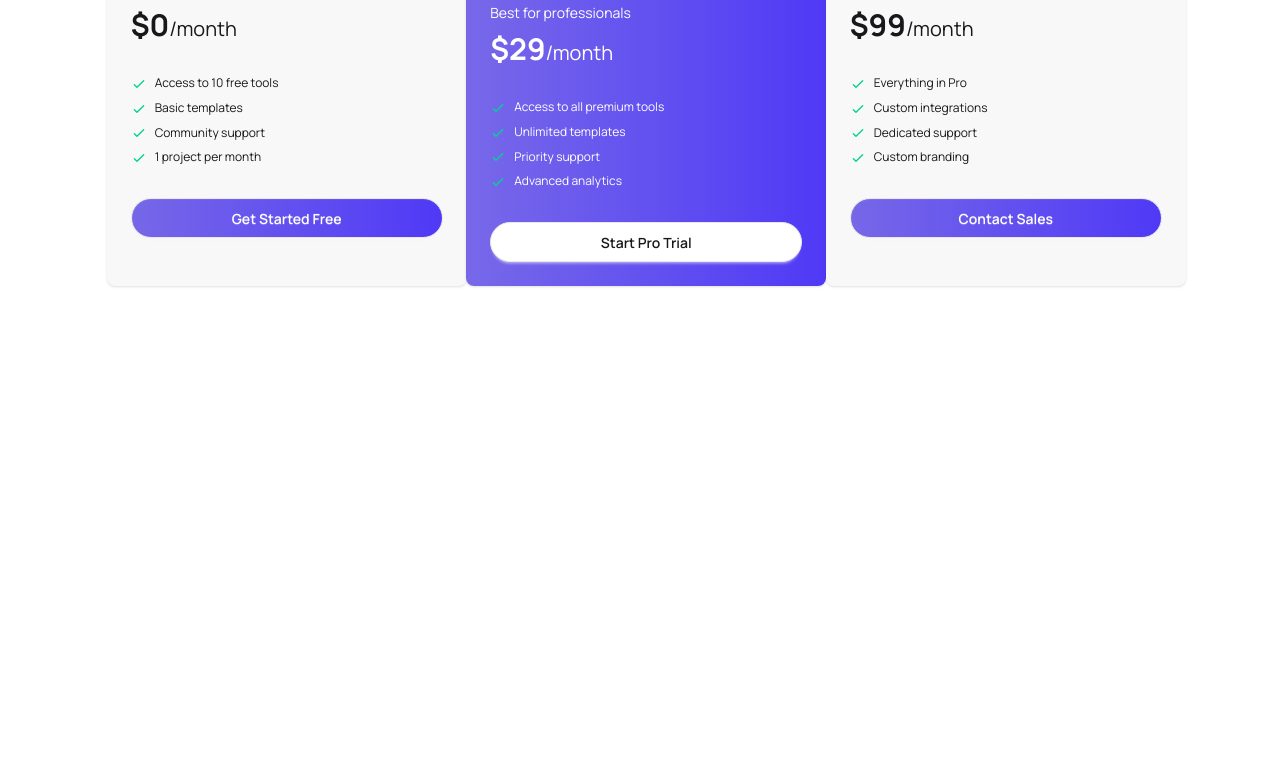
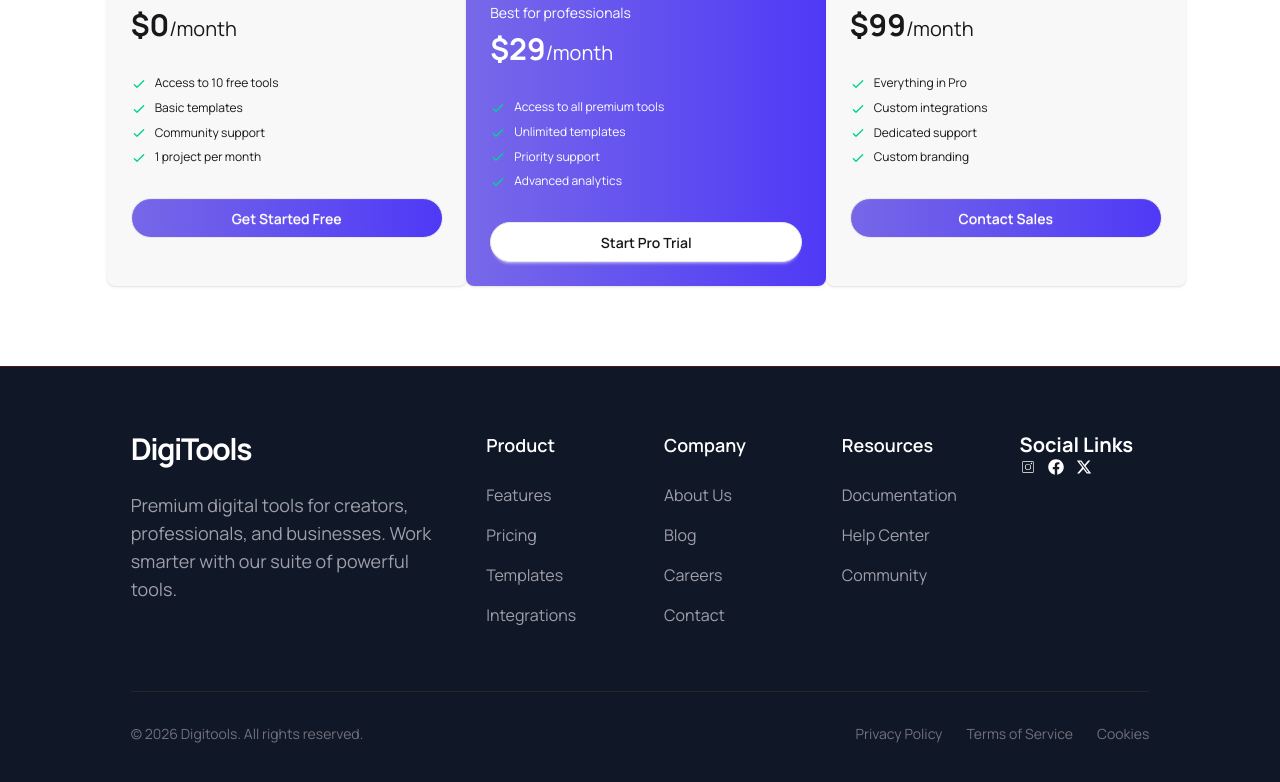
Before and after one commit to Arifuzzaman09/Assignment-6-digitools, a React (Vite) app: page / in a window 1280 px wide. Shown: the part 1807-2589 px from the top of the page. Before the commit the page ends 2173 px from the top, so only its background shows below. Built offline with nearby package versions, Linux system fonts and the light colour scheme.

Commit message:
added footer section

```diff
--- a/src/App.jsx
+++ b/src/App.jsx
@@ -1,6 +1,7 @@
 
 import './App.css'
 import Banner from './Components/Banner'
+import Footer from './Components/Footer'
 import Navbar from './Components/Navbar'
 import Pricing from './Components/Pricing'
 import Stats from './Components/Stats'
@@ -17,6 +18,7 @@
 
        <Steps></Steps>
        <Pricing></Pricing>
+       <Footer></Footer>
 
 
 
--- /dev/null
+++ b/src/Components/Footer.jsx
@@ -0,0 +1,92 @@
+import React from 'react';
+import { CiInstagram } from 'react-icons/ci';
+import { FaFacebook } from 'react-icons/fa';
+import { FaXTwitter } from 'react-icons/fa6';
+
+const Footer = () => {
+    return (
+        <footer className="bg-[#101727] border-t border-red-900/50 pt-16 pb-10">
+            <div className="w-10/12 mx-auto px-6">
+                <div className="grid grid-cols-1 md:grid-cols-12 gap-12">
+
+                    {/* Logo & Description */}
+                    <div className="md:col-span-4">
+                        <div className="flex items-center gap-3 mb-6">
+
+                            <h2 className="text-3xl font-bold tracking-tighter text-white">
+
+                                DigiTools
+                            </h2>
+                        </div>
+
+                        <p className="text-zinc-400 text-lg max-w-md">
+                            Premium digital tools for creators, professionals, and businesses. Work smarter with our suite of powerful tools.
+                        </p>
+                    </div>
+
+                    {/* Quick Links */}
+                    <div className="md:col-span-2">
+                        <h3 className="text-white font-semibold mb-6 text-lg">Product</h3>
+                        <ul className="space-y-4 text-zinc-400">
+                            <li><a href="#" className="hover:text-white transition">Features</a></li>
+                            <li><a href="#" className="hover:text-white transition">Pricing</a></li>
+                            <li><a href="#" className="hover:text-white transition">Templates</a></li>
+                            <li><a href="#" className="hover:text-white transition">Integrations</a></li>
+                        </ul>
+                    </div>
+
+
+
+
+                    <div className="md:col-span-2">
+                        <h3 className="text-white font-semibold mb-6 text-lg">Company</h3>
+                        <ul className="space-y-4 text-zinc-400">
+                            <li><a href="#" className="hover:text-white transition">About Us</a></li>
+                            <li><a href="#" className="hover:text-white transition">Blog</a></li>
+                            <li><a href="#" className="hover:text-white transition">Careers</a></li>
+                            <li><a href="#" className="hover:text-white transition">Contact</a></li>
+                        </ul>
+                    </div>
+
+
+
+                    <div className="md:col-span-2">
+                        <h3 className="text-white font-semibold mb-6 text-lg">Resources</h3>
+                        <ul className="space-y-4 text-zinc-400">
+                            <li><a href="#" className="hover:text-white transition">Documentation</a></li>
+                            <li><a href="#" className="hover:text-white transition">Help Center</a></li>
+                            <li><a href="#" className="hover:text-white transition">Community
+                            </a></li>
+                        </ul>
+                    </div>
+
+                    <div className="md:col-span-2">
+                        <h4 className='text-xl font-bold text-white'>Social Links</h4>
+                        <div className='flex  items-center gap-3 text-white'>
+                            <CiInstagram />
+                            <FaFacebook />
+                            <FaXTwitter />
+                        </div>
+
+
+                    </div>
+                </div>
+
+                {/* Bottom Bar */}
+                <div className="mt-16 pt-8 border-t border-zinc-800 flex flex-col md:flex-row items-center justify-between gap-4 text-sm text-zinc-500">
+                    <div>
+                        © {new Date().getFullYear()} Digitools. All rights reserved.
+                    </div>
+
+                    <div className="flex gap-6">
+                        <a href="#" className="hover:text-red-400 transition">Privacy Policy </a>
+                        <a href="#" className="hover:text-red-400 transition">Terms of Service </a>
+                        <a href="#" className="hover:text-red-400 transition">Cookies</a>
+                    </div>
+                </div>
+            </div>
+        </footer>
+    );
+};
+
+export default Footer;
```
